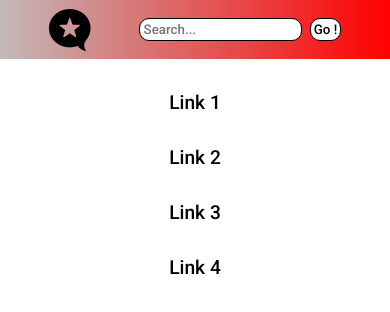
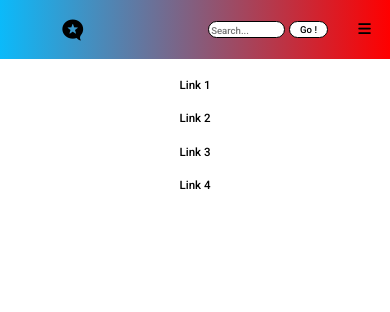
Before and after one commit to Laskovic/responsive_menu, a plain HTML site: page index.html in a window 390 px wide. Drawn offline with Linux system fonts and the light colour scheme.

Commit message:
adding media queries

```diff
--- a/index.html
+++ b/index.html
@@ -17,12 +17,12 @@
                     <a href="" class="link">Products</a>
                     <a href="" class="link">Brands</a>
                     <a href="" class="link">Contact</a>
-                    <!-- <i class="fa-solid fa-bars"></i> -->
-                        <div class="search-wrapper">
-                            <input type="text" class="searchTerm" placeholder="Search...">
-                            <button type="submit" class="searchButton">Go !
-                            </button>
-                        </div>
+                    <div class="search-wrapper">
+                        <input type="text" class="searchTerm" placeholder="Search...">
+                        <button type="submit" class="searchButton">Go !
+                        </button>
+                    </div>
+                    <i class="fa-solid fa-bars"></i>
         </div>
 
     </section>
--- a/styles.css
+++ b/styles.css
@@ -14,7 +14,8 @@
     align-items: center;
     min-height: 7vh;
     min-width: 100vw;
-    background: linear-gradient(to left, rgb(255, 0, 0), rgb(194, 185, 185));
+    background: linear-gradient(to left, rgb(255, 0, 0), rgb(11, 186, 250));
+    position: relative;
 }
 
 .link-wrapper {
@@ -49,6 +50,7 @@ button {
     justify-content: center;
     align-items: center;
     border: 1.5px solid black;
+    width: 3.5rem;
 }
 
 .search-wrapper {
@@ -66,6 +68,14 @@ button {
     outline: none;
 }
 
+.fa-solid, .fa-bars {
+    position: absolute;
+    right: 0;
+    top: 1;
+    margin-right: 2rem;
+    opacity: 0;
+}
+
 .wrapper2 {
     display: flex;
     flex-direction: column;
@@ -77,20 +87,64 @@ button {
     margin: 1rem 0;
 }
 
-@media (max-width: 650px ) {
-    .fa-brands {
-        display: none;
+@media (max-width: 1000px) {
+    html {
+        font-size: 0.75rem;
+    }
+    .searchTerm {
+        width: 9rem;
+        height: 1.8rem;
+    }
+    button {
+        width: 4rem;
+    }
+    input::placeholder {
+        font-size: 1rem;
     }
 }
 
-@media (max-width: 450px) {
+@media (max-width: 650px ) {
+    html {
+        font-size: 0.6rem;
+    }
     .fa-brands {
-        display: block;
+        font-size: 2.5rem;
     }
+    .searchTerm {
+        width: 8rem;
+        padding: 0.25rem;
+    }
+    button {
+        width: 4rem;
+    }
+    input::placeholder {
+        font-size: 1.2rem;
+    }
+}
+
+@media (max-width: 475px) {
     .link {
+        /* opacity: 0; */
         display: none;
     }
-    .fa-bars {
-        display: block;
+    .wrapper {
+        justify-content:space-around;
+        align-items: center;
+    }
+    .fa-solid, .fa-bars {
+        opacity: 1;
+        font-size: 1.5rem;
+    }
+    button {
+        font-size: 1rem;
+    }
+    input::placeholder {
+        font-size: 1rem;
     }
 }
+
+@media (max-width: 330px) {
+    .wrapper {
+        padding: 0 3rem;
+    }
+}
```
